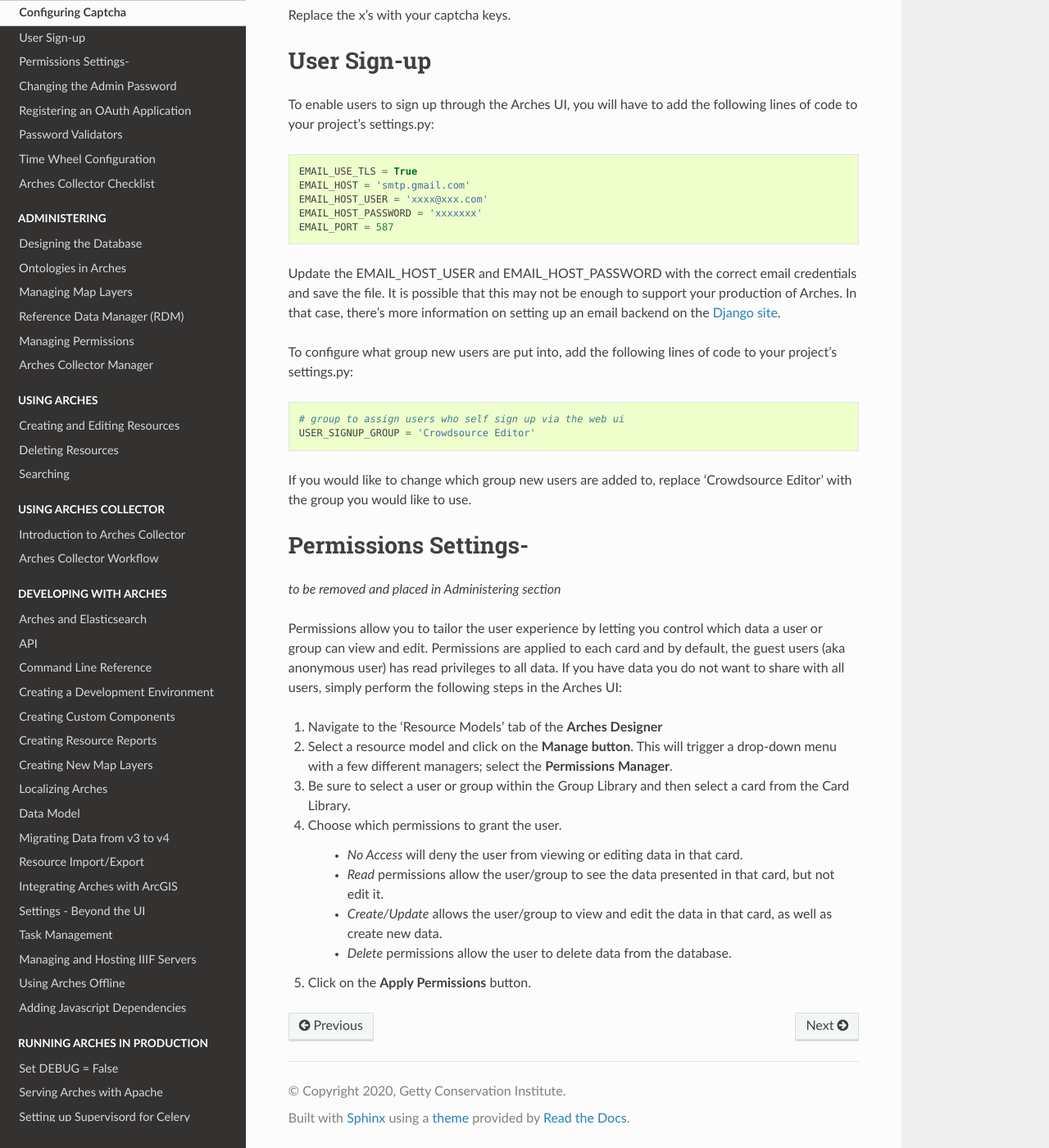
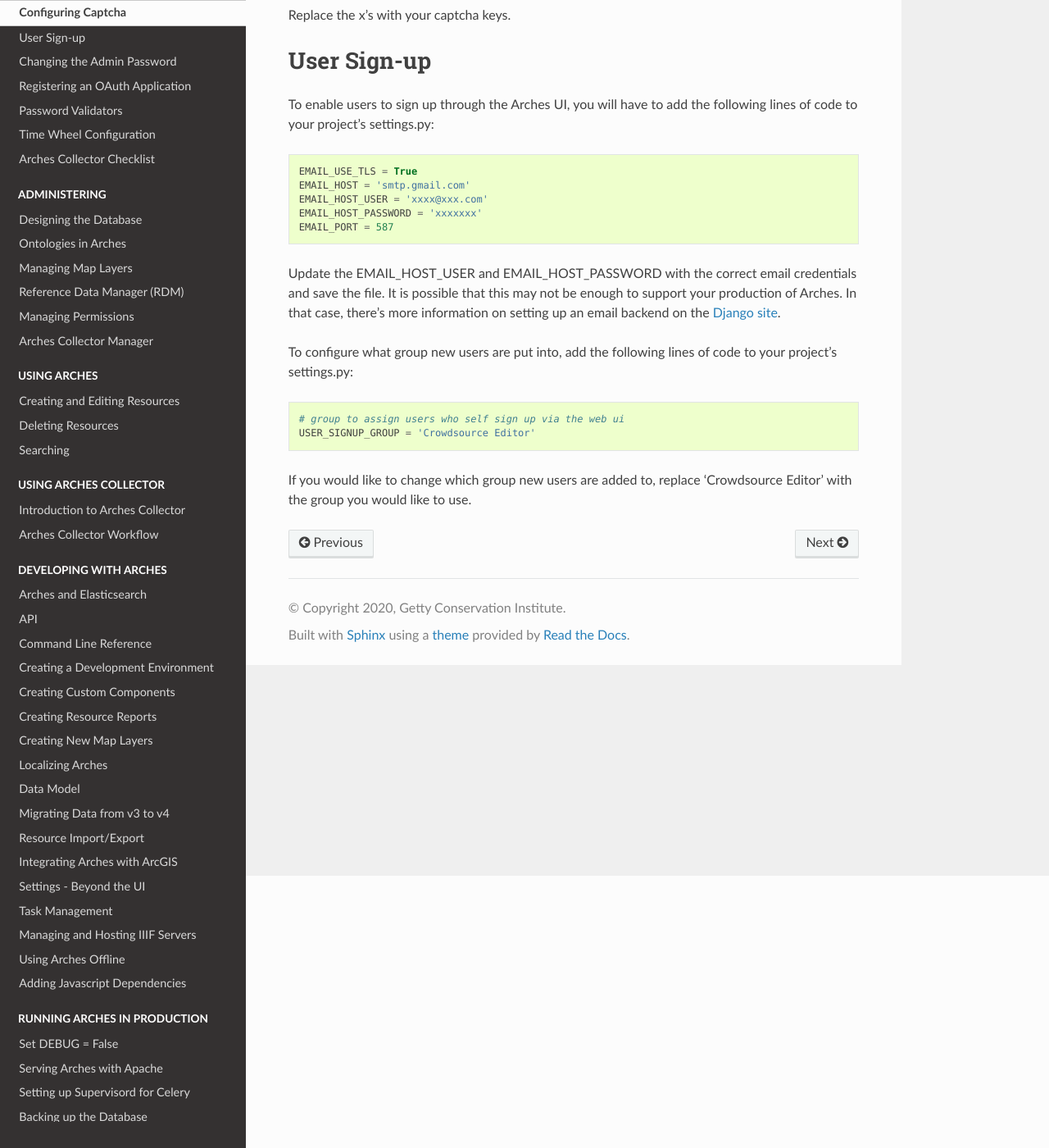
Before and after one commit to archesproject/arches-docs, a Sphinx documentation site: the page built from docs/initial-configuration.txt, in a window 1280 px wide and 1400 px high, scrolled down 332 px. Shown: the whole window at 82% size. Built offline with Sphinx 7.4.7 and the Read the Docs theme 2.0.0, drawn with Linux system fonts in a browser that asks for light colours.

Commit message:
remove redundant content

```diff
--- a/docs/initial-configuration.txt
+++ b/docs/initial-configuration.txt
@@ -29,24 +29,3 @@
     USER_SIGNUP_GROUP = 'Crowdsource Editor'
 
 If you would like to change which group new users are added to, replace 'Crowdsource Editor' with the group you would like to use.
-
-#####################
-Permissions Settings-
-#####################
-
-*to be removed and placed in Administering section*
-
-Permissions allow you to tailor the user experience by letting you control which data a user or group can view and edit. Permissions are applied to each card and by default, the guest users (aka anonymous user) has read privileges to all data.
-If you have data you do not want to share with all users, simply perform the following steps in the Arches UI:
-
-1. Navigate to the 'Resource Models' tab of the **Arches Designer**
-2. Select a resource model and click on the **Manage button**. This will trigger a drop-down menu with a few different managers; select the **Permissions Manager**.
-3. Be sure to select a user or group within the Group Library and then select a card from the Card Library.
-4. Choose which permissions to grant the user.
-
-    - `No Access` will deny the user from viewing or editing data in that card.
-    - `Read` permissions allow the user/group to see the data presented in that card, but not edit it.
-    - `Create/Update` allows the user/group to view and edit the data in that card, as well as create new data.
-    - `Delete` permissions allow the user to delete data from the database.
-
-5. Click on the **Apply Permissions** button.
```
